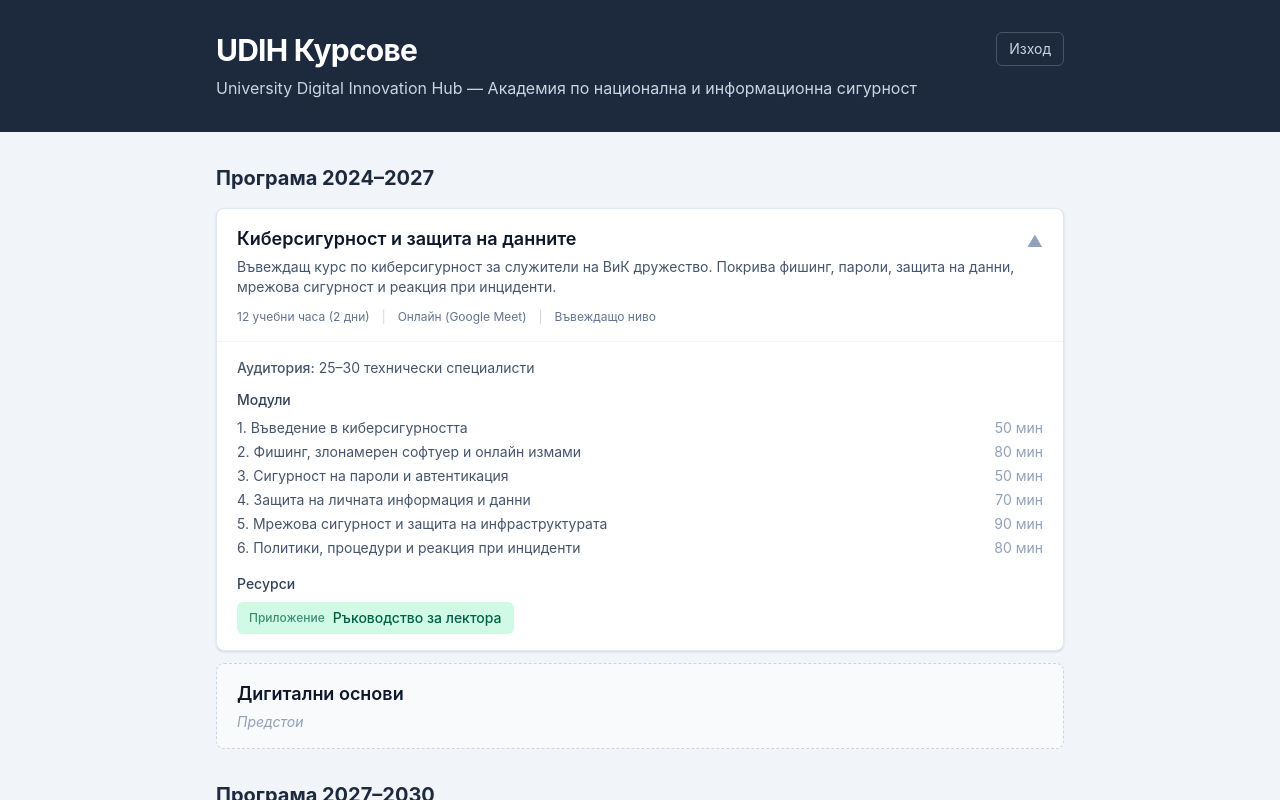
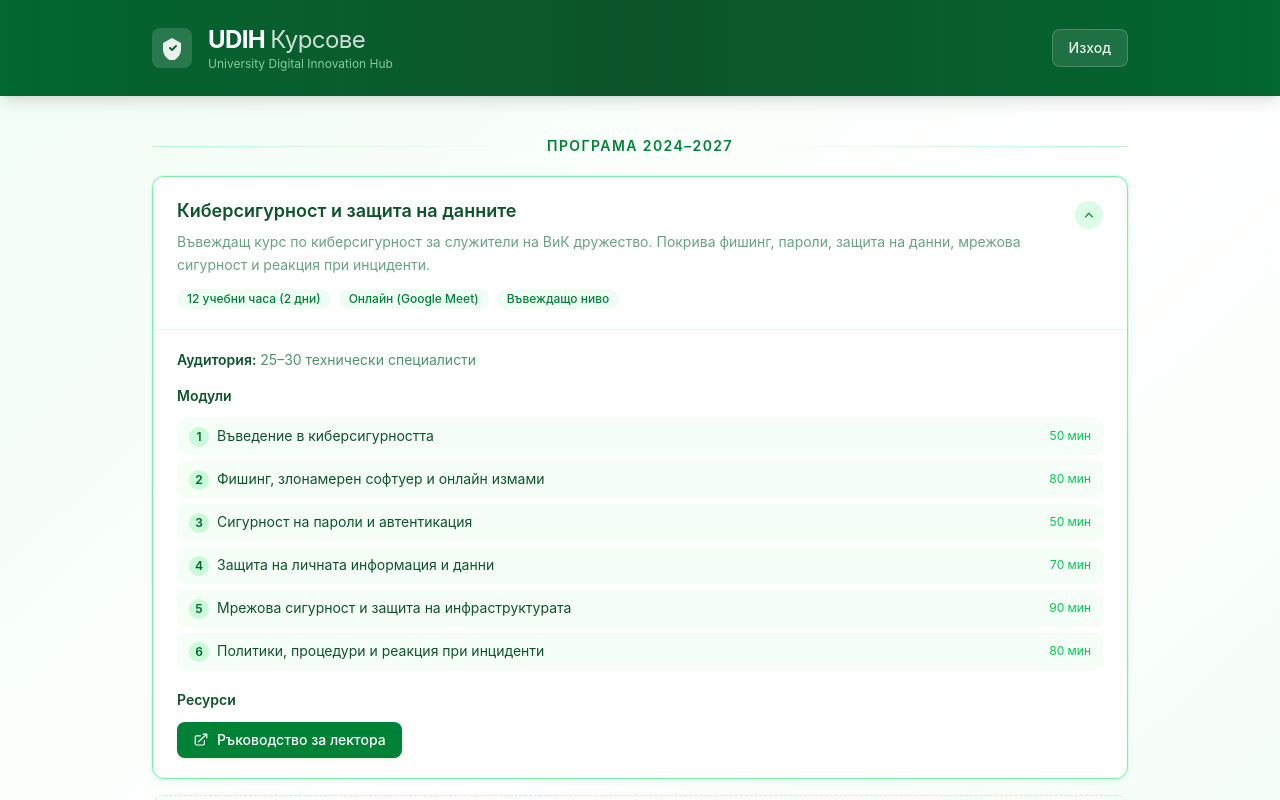
Before and after one commit to mj-workspace/udih-courses, a React (Vite) app in the folder homepage/: page / in a window 1280 px wide. Both pictures are taken after a click on the button 640 px from the left and 275 px from the top of the page. Shown: the top 800 px of the page. Built offline with nearby package versions, Linux system fonts and the light colour scheme.

Commit message:
style(homepage): align app design with login page color scheme
Green palette throughout: gradient background, green header with
shield icon, pill badges for metadata, numbered module circles,
and solid green resource buttons matching the login template.

```diff
--- a/homepage/src/App.jsx
+++ b/homepage/src/App.jsx
@@ -4,17 +4,17 @@ import { programs } from './data/courses'
 
 export default function App() {
   return (
-    <div className="min-h-screen bg-slate-100">
+    <div className="min-h-screen bg-gradient-to-br from-green-50 via-white to-green-50">
       <Header />
 
-      <main className="mx-auto max-w-4xl space-y-8 px-6 py-8">
+      <main className="mx-auto max-w-5xl space-y-10 px-6 py-10">
         {programs.map((program) => (
           <ProgramSection key={program.id} program={program} />
         ))}
       </main>
 
-      <footer className="py-6 text-center text-xs text-slate-400">
-        UDIH &copy; {new Date().getFullYear()}
+      <footer className="border-t border-green-100 py-6 text-center text-xs text-green-400">
+        Академия по национална и информационна сигурност &copy; {new Date().getFullYear()}
       </footer>
     </div>
   )
--- a/homepage/src/components/CourseCard.jsx
+++ b/homepage/src/components/CourseCard.jsx
@@ -7,78 +7,94 @@ export default function CourseCard({ course }) {
 
   return (
     <div
-      className={`rounded-lg border transition-shadow ${
+      className={`rounded-xl border transition-all duration-200 ${
         isUpcoming
-          ? 'border-dashed border-slate-300 bg-slate-50'
-          : 'border-slate-200 bg-white shadow-sm hover:shadow-md'
+          ? 'border-dashed border-green-200 bg-green-50/30'
+          : expanded
+            ? 'border-green-300 bg-white shadow-md shadow-green-100/50 ring-1 ring-green-100'
+            : 'border-green-100 bg-white shadow-sm hover:shadow-md hover:shadow-green-100/50 hover:border-green-200'
       }`}
     >
       <button
         onClick={() => !isUpcoming && setExpanded(!expanded)}
         disabled={isUpcoming}
-        className="w-full px-5 py-4 text-left"
+        className="w-full px-6 py-5 text-left"
       >
         <div className="flex items-start justify-between gap-3">
           <div>
-            <h3 className="text-lg font-semibold text-slate-900">
+            <h3 className="text-lg font-semibold text-green-900">
               {course.title}
             </h3>
             {course.description && (
-              <p className="mt-1 text-sm text-slate-600">
+              <p className="mt-1.5 text-sm leading-relaxed text-green-800/60">
                 {course.description}
               </p>
             )}
             {isUpcoming && (
-              <p className="mt-1 text-sm italic text-slate-400">Предстои</p>
+              <p className="mt-1.5 text-sm italic text-green-400">Предстои</p>
             )}
           </div>
           {!isUpcoming && (
-            <span className="mt-1 shrink-0 text-slate-400">
-              {expanded ? '\u25B2' : '\u25BC'}
+            <span
+              className={`mt-1 flex h-7 w-7 shrink-0 items-center justify-center rounded-full transition-all ${
+                expanded
+                  ? 'bg-green-100 text-green-700 rotate-180'
+                  : 'bg-green-50 text-green-400'
+              }`}
+            >
+              <svg viewBox="0 0 20 20" fill="currentColor" className="h-4 w-4">
+                <path fillRule="evenodd" d="M5.23 7.21a.75.75 0 011.06.02L10 11.168l3.71-3.938a.75.75 0 111.08 1.04l-4.25 4.5a.75.75 0 01-1.08 0l-4.25-4.5a.75.75 0 01.02-1.06z" clipRule="evenodd" />
+              </svg>
             </span>
           )}
         </div>
 
         {!isUpcoming && course.duration && (
-          <div className="mt-3 flex flex-wrap gap-3 text-xs text-slate-500">
-            <span>{course.duration}</span>
+          <div className="mt-3 flex flex-wrap gap-2">
+            <span className="inline-flex items-center rounded-full bg-green-50 px-2.5 py-0.5 text-xs font-medium text-green-700">
+              {course.duration}
+            </span>
             {course.format && (
-              <>
-                <span className="text-slate-300">|</span>
-                <span>{course.format}</span>
-              </>
+              <span className="inline-flex items-center rounded-full bg-green-50 px-2.5 py-0.5 text-xs font-medium text-green-700">
+                {course.format}
+              </span>
             )}
             {course.level && (
-              <>
-                <span className="text-slate-300">|</span>
-                <span>{course.level}</span>
-              </>
+              <span className="inline-flex items-center rounded-full bg-green-50 px-2.5 py-0.5 text-xs font-medium text-green-700">
+                {course.level}
+              </span>
             )}
           </div>
         )}
       </button>
 
       {expanded && (
-        <div className="border-t border-slate-100 px-5 py-4">
+        <div className="border-t border-green-100 px-6 py-5">
           {course.audience && (
-            <p className="mb-3 text-sm text-slate-600">
-              <span className="font-medium">Аудитория:</span>{' '}
+            <p className="mb-4 text-sm text-green-800/70">
+              <span className="font-semibold text-green-900">Аудитория:</span>{' '}
               {course.audience}
             </p>
           )}
 
           {course.modules?.length > 0 && (
-            <div className="mb-4">
-              <h4 className="mb-2 text-sm font-medium text-slate-700">
+            <div className="mb-5">
+              <h4 className="mb-3 text-sm font-semibold text-green-900">
                 Модули
               </h4>
-              <ol className="space-y-1 text-sm text-slate-600">
+              <ol className="space-y-1.5">
                 {course.modules.map((m) => (
-                  <li key={m.id} className="flex justify-between">
-                    <span>
-                      {m.id}. {m.title}
+                  <li
+                    key={m.id}
+                    className="flex items-center justify-between rounded-lg bg-green-50/60 px-3 py-2 text-sm"
+                  >
+                    <span className="text-green-900">
+                      <span className="mr-2 inline-flex h-5 w-5 items-center justify-center rounded-full bg-green-200/70 text-xs font-semibold text-green-800">
+                        {m.id}
+                      </span>
+                      {m.title}
                     </span>
-                    <span className="shrink-0 text-slate-400">
+                    <span className="shrink-0 text-xs text-green-500">
                       {m.duration}
                     </span>
                   </li>
@@ -89,7 +105,7 @@ export default function CourseCard({ course }) {
 
           {course.resources?.length > 0 && (
             <div>
-              <h4 className="mb-2 text-sm font-medium text-slate-700">
+              <h4 className="mb-3 text-sm font-semibold text-green-900">
                 Ресурси
               </h4>
               <div className="flex flex-wrap gap-2">
--- a/homepage/src/components/Header.jsx
+++ b/homepage/src/components/Header.jsx
@@ -6,20 +6,27 @@ function handleLogout() {
 
 export default function Header() {
   return (
-    <header className="bg-slate-800 text-white">
-      <div className="mx-auto max-w-4xl px-6 py-8 flex items-start justify-between gap-4">
-        <div>
-          <h1 className="text-2xl font-bold tracking-tight sm:text-3xl">
-            UDIH Курсове
-          </h1>
-          <p className="mt-2 text-slate-300">
-            University Digital Innovation Hub — Академия по национална и
-            информационна сигурност
-          </p>
+    <header className="bg-gradient-to-r from-green-800 via-green-900 to-green-800 text-white shadow-lg">
+      <div className="mx-auto max-w-5xl px-6 py-6 flex items-center justify-between gap-4">
+        <div className="flex items-center gap-4">
+          <div className="flex h-10 w-10 items-center justify-center rounded-lg bg-white/15 backdrop-blur-sm">
+            <svg viewBox="0 0 24 24" fill="none" className="h-6 w-6">
+              <path d="M12 2L3 7v6c0 5.55 3.84 10.74 9 12 5.16-1.26 9-6.45 9-12V7l-9-5z" fill="rgba(255,255,255,0.9)"/>
+              <path d="M10 12l2 2 4-4" stroke="#166534" strokeWidth="2" strokeLinecap="round" strokeLinejoin="round"/>
+            </svg>
+          </div>
+          <div>
+            <h1 className="text-xl font-bold tracking-tight sm:text-2xl">
+              UDIH <span className="font-normal opacity-80">Курсове</span>
+            </h1>
+            <p className="text-xs text-green-200/70 hidden sm:block">
+              University Digital Innovation Hub
+            </p>
+          </div>
         </div>
         <button
           onClick={handleLogout}
-          className="shrink-0 rounded-md border border-slate-600 px-3 py-1.5 text-sm text-slate-300 transition-colors hover:bg-slate-700 hover:text-white"
+          className="shrink-0 rounded-lg border border-white/20 bg-white/10 px-4 py-2 text-sm font-medium text-white/90 backdrop-blur-sm transition-all hover:bg-white/20 hover:text-white"
         >
           Изход
         </button>
--- a/homepage/src/components/ProgramSection.jsx
+++ b/homepage/src/components/ProgramSection.jsx
@@ -3,16 +3,20 @@ import CourseCard from './CourseCard'
 export default function ProgramSection({ program }) {
   return (
     <section>
-      <h2 className="mb-4 text-xl font-bold text-slate-800">
-        {program.label}
-      </h2>
+      <div className="mb-5 flex items-center gap-3">
+        <div className="h-px flex-1 bg-gradient-to-r from-green-200 to-transparent" />
+        <h2 className="shrink-0 text-sm font-semibold uppercase tracking-widest text-green-700">
+          {program.label}
+        </h2>
+        <div className="h-px flex-1 bg-gradient-to-l from-green-200 to-transparent" />
+      </div>
 
       {program.courses.length === 0 ? (
-        <p className="rounded-lg border border-dashed border-slate-300 bg-slate-50 px-5 py-8 text-center text-sm italic text-slate-400">
-          Предстои
-        </p>
+        <div className="rounded-xl border-2 border-dashed border-green-200 bg-green-50/50 px-6 py-10 text-center">
+          <p className="text-sm italic text-green-400">Предстои</p>
+        </div>
       ) : (
-        <div className="space-y-3">
+        <div className="space-y-4">
           {program.courses.map((course) => (
             <CourseCard key={course.id} course={course} />
           ))}
--- a/homepage/src/components/ResourceLink.jsx
+++ b/homepage/src/components/ResourceLink.jsx
@@ -1,13 +1,27 @@
 const typeStyles = {
-  app: 'bg-emerald-100 text-emerald-800 hover:bg-emerald-200',
-  document: 'bg-blue-100 text-blue-800 hover:bg-blue-200',
-  external: 'bg-amber-100 text-amber-800 hover:bg-amber-200',
+  app: 'bg-green-700 text-white hover:bg-green-800 shadow-sm',
+  document: 'bg-white text-green-800 border border-green-200 hover:bg-green-50 shadow-sm',
+  external: 'bg-white text-green-800 border border-green-200 hover:bg-green-50 shadow-sm',
 }
 
-const typeLabels = {
-  app: 'Приложение',
-  document: 'Документ',
-  external: 'Външен линк',
+const typeIcons = {
+  app: (
+    <svg viewBox="0 0 20 20" fill="currentColor" className="h-4 w-4">
+      <path fillRule="evenodd" d="M4.25 5.5a.75.75 0 00-.75.75v8.5c0 .414.336.75.75.75h8.5a.75.75 0 00.75-.75v-4a.75.75 0 011.5 0v4A2.25 2.25 0 0112.75 17h-8.5A2.25 2.25 0 012 14.75v-8.5A2.25 2.25 0 014.25 4h5a.75.75 0 010 1.5h-5z" clipRule="evenodd" />
+      <path fillRule="evenodd" d="M6.194 12.753a.75.75 0 001.06.053L16.5 4.44v2.81a.75.75 0 001.5 0v-4.5a.75.75 0 00-.75-.75h-4.5a.75.75 0 000 1.5h2.553l-9.056 8.194a.75.75 0 00-.053 1.06z" clipRule="evenodd" />
+    </svg>
+  ),
+  document: (
+    <svg viewBox="0 0 20 20" fill="currentColor" className="h-4 w-4">
+      <path d="M3 3.5A1.5 1.5 0 014.5 2h6.879a1.5 1.5 0 011.06.44l4.122 4.12A1.5 1.5 0 0117 7.622V16.5a1.5 1.5 0 01-1.5 1.5h-11A1.5 1.5 0 013 16.5v-13z" />
+    </svg>
+  ),
+  external: (
+    <svg viewBox="0 0 20 20" fill="currentColor" className="h-4 w-4">
+      <path fillRule="evenodd" d="M4.25 5.5a.75.75 0 00-.75.75v8.5c0 .414.336.75.75.75h8.5a.75.75 0 00.75-.75v-4a.75.75 0 011.5 0v4A2.25 2.25 0 0112.75 17h-8.5A2.25 2.25 0 012 14.75v-8.5A2.25 2.25 0 014.25 4h5a.75.75 0 010 1.5h-5z" clipRule="evenodd" />
+      <path fillRule="evenodd" d="M6.194 12.753a.75.75 0 001.06.053L16.5 4.44v2.81a.75.75 0 001.5 0v-4.5a.75.75 0 00-.75-.75h-4.5a.75.75 0 000 1.5h2.553l-9.056 8.194a.75.75 0 00-.053 1.06z" clipRule="evenodd" />
+    </svg>
+  ),
 }
 
 export default function ResourceLink({ label, url, type = 'app' }) {
@@ -16,9 +30,9 @@ export default function ResourceLink({ label, url, type = 'app' }) {
       href={url}
       target={type === 'external' ? '_blank' : undefined}
       rel={type === 'external' ? 'noopener noreferrer' : undefined}
-      className={`inline-flex items-center gap-2 rounded-md px-3 py-1.5 text-sm font-medium transition-colors ${typeStyles[type] || typeStyles.app}`}
+      className={`inline-flex items-center gap-2 rounded-lg px-4 py-2 text-sm font-medium transition-all ${typeStyles[type] || typeStyles.app}`}
     >
-      <span className="text-xs opacity-70">{typeLabels[type] || type}</span>
+      {typeIcons[type]}
       {label}
     </a>
   )
```
